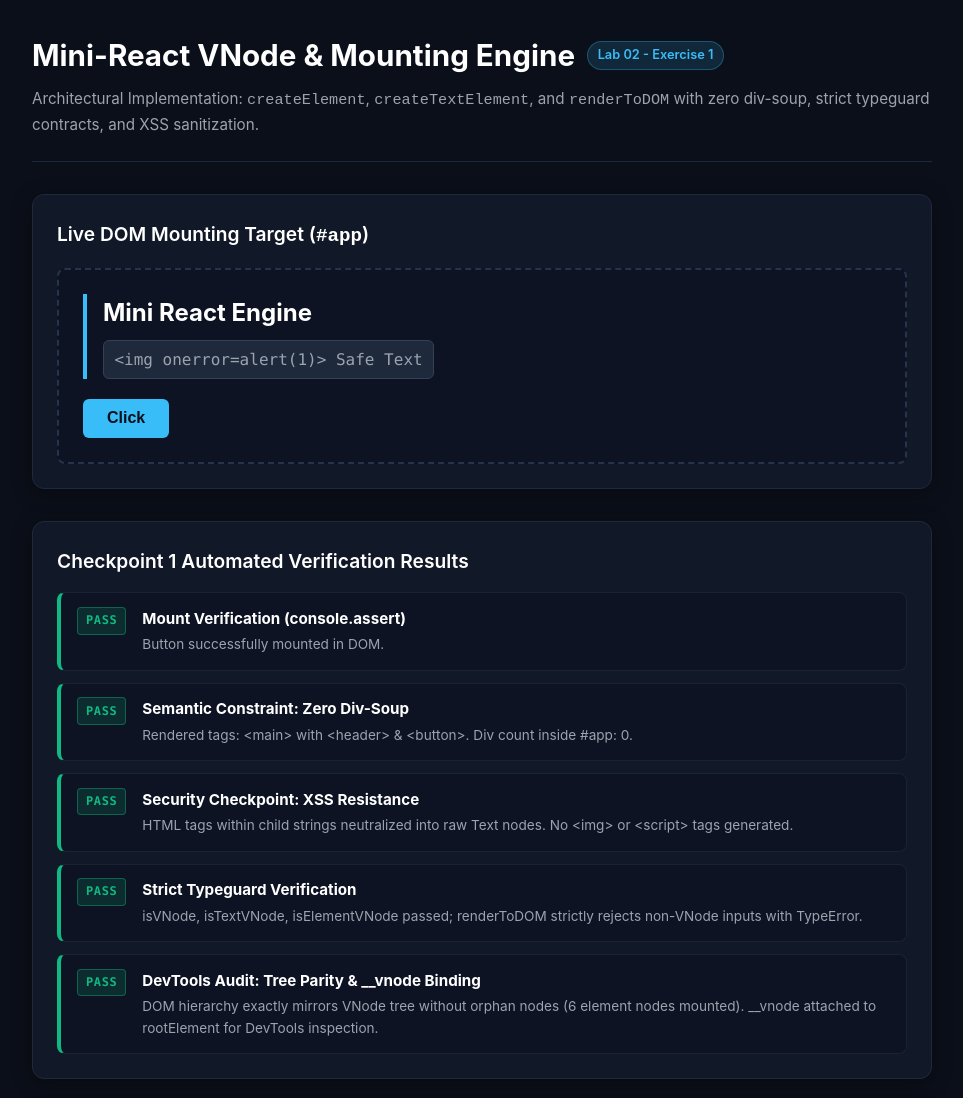
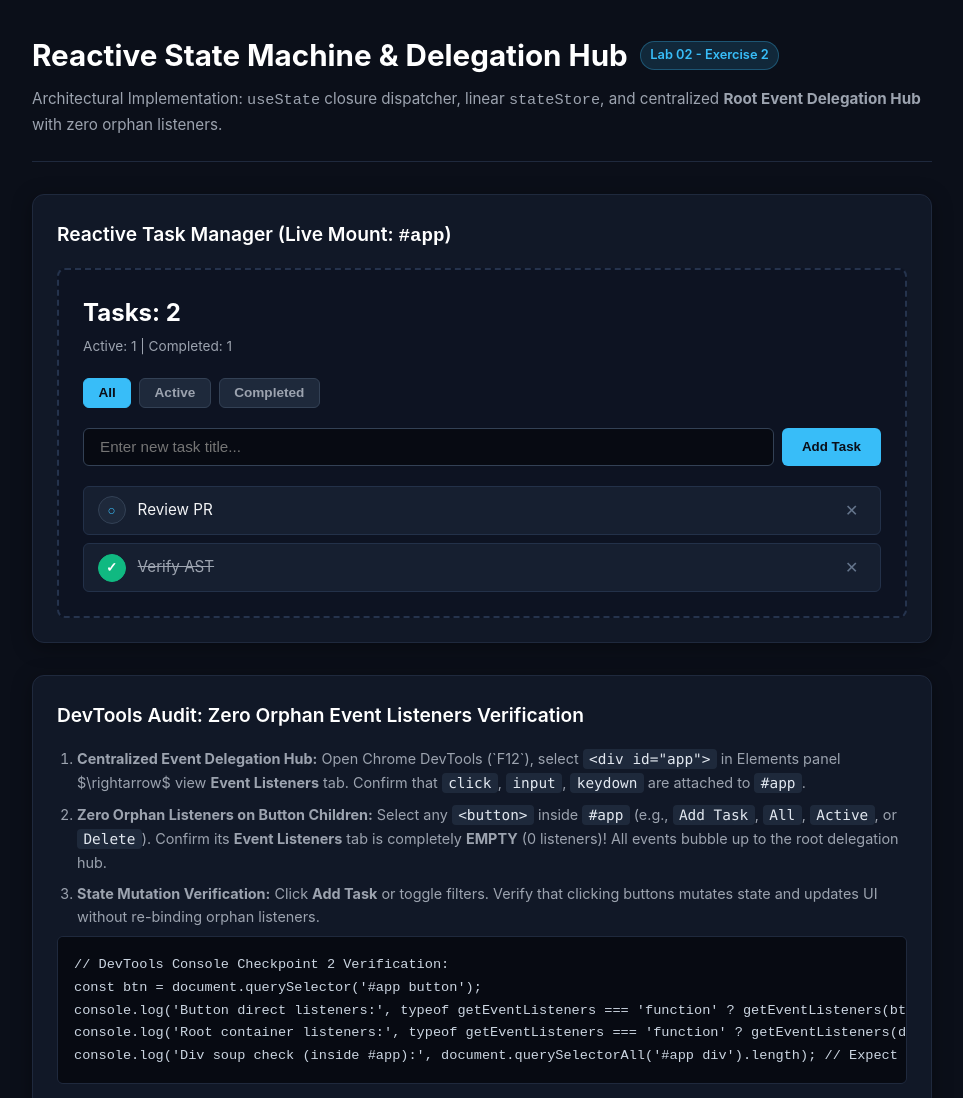
Before and after one commit to tranhuuthang224/24521614_TranHuuThang_Lab02, a website with bundled scripts: page index.html in a window 1280 px wide. Shown: the top 1098 px of the page, without its empty margins (158-1121 px from the left). Built offline with nearby package versions, Linux system fonts and the light colour scheme.

Commit message:
feat(ui): assemble reactive todo application

```diff
--- /dev/null
+++ b/checkpoint2-verify.js
@@ -0,0 +1,81 @@
+/**
+ * Checkpoint 2 Verification & Live Audit Script
+ * Lab 02 - Exercise 2: Reactive State Machine & Delegation Hub
+ */
+
+import { useState, renderApp } from './reactive-engine.js';
+import { TaskApp } from './task-app.js';
+
+/**
+ * Slide 21 Exact Checkpoint Verification Component
+ */
+export function Checkpoint2SimpleApp() {
+  const [tasks, setTasks] = useState(['Review PR', 'Verify AST']);
+  const [filter, setFilter] = useState('ALL');
+
+  return {
+    type: 'main',
+    props: {
+      className: 'app-container',
+      children: [
+        {
+          type: 'header',
+          props: {
+            children: [
+              {
+                type: 'h2',
+                props: {
+                  children: [
+                    {
+                      type: 'TEXT_ELEMENT',
+                      props: { nodeValue: `Tasks: ${tasks.length}`, children: [] }
+                    }
+                  ]
+                }
+              }
+            ]
+          }
+        },
+        {
+          type: 'button',
+          props: {
+            id: 'checkpoint-add-btn',
+            onClick: () => setTasks([...tasks, `Task ${Date.now()}`]),
+            children: [
+              {
+                type: 'TEXT_ELEMENT',
+                props: { nodeValue: 'Add Task', children: [] }
+              }
+            ]
+          }
+        }
+      ]
+    }
+  };
+}
+
+/**
+ * Mount the full Reactive Task Manager to #app
+ */
+export function initApp() {
+  const root = document.getElementById('app');
+  if (!root) {
+    console.error('[initApp] Mounting target #app not found');
+    return;
+  }
+
+  // Mount via reactive-engine renderApp
+  renderApp(TaskApp, root);
+
+  console.log('%c[Exercise 2: Reactive State Machine Mounted]', 'color: #38bdf8; font-weight: bold;');
+  console.log('Centralized root event delegation active on #app.');
+  console.log('Button children have 0 direct event listeners (inspect via getEventListeners(btn)).');
+}
+
+if (typeof document !== 'undefined') {
+  if (document.readyState === 'loading') {
+    document.addEventListener('DOMContentLoaded', initApp);
+  } else {
+    initApp();
+  }
+}
--- a/index.html
+++ b/index.html
@@ -3,7 +3,7 @@
 <head>
   <meta charset="UTF-8">
   <meta name="viewport" content="width=device-width, initial-scale=1.0">
-  <title>Lab 02 - Exercise 1: Mini-React VNode & Mounting Engine</title>
+  <title>Lab 02 - Exercise 2: Reactive State Machine & Delegation Hub</title>
   <style>
     :root {
       --bg-color: #0b0f19;
@@ -15,8 +15,7 @@
       --accent-hover: #0284c7;
       --pass-color: #10b981;
       --pass-bg: rgba(16, 185, 129, 0.15);
-      --fail-color: #ef4444;
-      --fail-bg: rgba(239, 68, 68, 0.15);
+      --danger-color: #ef4444;
       --font-mono: ui-monospace, SFMono-Regular, Menlo, Monaco, Consolas, monospace;
       --font-sans: -apple-system, BlinkMacSystemFont, "Segoe UI", Roboto, Helvetica, Arial, sans-serif;
     }
@@ -47,7 +46,6 @@
       gap: 2rem;
     }
 
-    /* Page Header */
     .lab-header {
       border-bottom: 1px solid var(--card-border);
       padding-bottom: 1.5rem;
@@ -60,6 +58,7 @@
       display: flex;
       align-items: center;
       gap: 0.75rem;
+      flex-wrap: wrap;
     }
 
     .lab-header .badge {
@@ -78,7 +77,6 @@
       font-size: 0.95rem;
     }
 
-    /* Section Cards */
     .card {
       background: var(--card-bg);
       border: 1px solid var(--card-border);
@@ -97,123 +95,168 @@
       align-items: center;
     }
 
-    /* Live Mini-React Mount Area (#app) */
+    /* Mount container */
     #app {
       background: #0d1322;
       border: 2px dashed #25334d;
       border-radius: 8px;
       padding: 1.5rem;
-      min-height: 140px;
+      min-height: 200px;
     }
 
-    /* Semantic Styles produced by Mini-React VNode Tree */
-    #app main#root-view {
+    /* Reactive Task Manager Styles (Zero Div-Soup) */
+    main.app-container {
       display: flex;
       flex-direction: column;
       gap: 1.25rem;
     }
 
-    #app header.hero {
-      border-left: 4px solid var(--accent-color);
-      padding-left: 1rem;
-    }
-
-    #app header.hero h1 {
+    .task-header h2 {
       font-size: 1.5rem;
       color: #ffffff;
     }
 
-    #app header.hero p {
+    .task-header .subtitle {
       color: var(--text-muted);
-      font-family: var(--font-mono);
-      background: #1e293b;
-      padding: 0.35rem 0.65rem;
-      border-radius: 6px;
-      display: inline-block;
-      margin-top: 0.5rem;
-      border: 1px solid #334155;
+      font-size: 0.85rem;
+      margin-top: 0.25rem;
     }
 
-    #app button {
+    /* Filter Bar */
+    .filter-bar {
+      display: flex;
+      gap: 0.5rem;
+    }
+
+    .filter-btn {
+      background: #1e293b;
+      border: 1px solid #334155;
+      color: var(--text-muted);
+      padding: 0.4rem 0.9rem;
+      border-radius: 6px;
+      cursor: pointer;
+      font-weight: 600;
+      font-size: 0.85rem;
+      transition: all 0.2s;
+    }
+
+    .filter-btn:hover {
+      background: #334155;
+      color: #ffffff;
+    }
+
+    .filter-btn.active {
+      background: var(--accent-color);
+      color: #0b0f19;
+      border-color: var(--accent-color);
+    }
+
+    /* Task Input Bar */
+    .task-input-bar {
+      display: flex;
+      gap: 0.5rem;
+    }
+
+    .task-input-bar input {
+      flex: 1;
+      background: #070a12;
+      border: 1px solid #334155;
+      border-radius: 6px;
+      padding: 0.6rem 1rem;
+      color: #ffffff;
+      font-size: 0.95rem;
+      outline: none;
+    }
+
+    .task-input-bar input:focus {
+      border-color: var(--accent-color);
+    }
+
+    .primary-btn {
       background: var(--accent-color);
       color: #0b0f19;
       font-weight: 700;
-      font-size: 1rem;
       border: none;
       border-radius: 6px;
-      padding: 0.65rem 1.5rem;
+      padding: 0.6rem 1.25rem;
       cursor: pointer;
-      align-self: flex-start;
-      transition: all 0.2s ease;
+      transition: background 0.2s;
     }
 
-    #app button:hover {
+    .primary-btn:hover {
       background: var(--accent-hover);
-      transform: translateY(-1px);
     }
 
-    #app button:active {
-      transform: translateY(0);
-    }
-
-    /* Audit Results List */
-    .audit-list {
+    /* Task List */
+    .task-list {
       list-style: none;
       display: flex;
       flex-direction: column;
-      gap: 0.75rem;
+      gap: 0.5rem;
     }
 
-    .audit-item {
+    .task-item {
+      background: #161f30;
+      border: 1px solid #233149;
+      border-radius: 6px;
+      padding: 0.6rem 0.85rem;
       display: flex;
-      align-items: flex-start;
-      gap: 1rem;
-      padding: 0.85rem 1rem;
-      background: #0d1322;
-      border-radius: 8px;
-      border: 1px solid #1a2234;
+      align-items: center;
+      gap: 0.75rem;
+      transition: all 0.2s;
     }
 
-    .audit-item.pass {
-      border-left: 4px solid var(--pass-color);
+    .task-item.completed .task-title {
+      text-decoration: line-through;
+      color: var(--text-muted);
     }
 
-    .audit-item.fail {
-      border-left: 4px solid var(--fail-color);
+    .toggle-btn {
+      background: #1e293b;
+      border: 1px solid #334155;
+      color: var(--accent-color);
+      width: 28px;
+      height: 28px;
+      border-radius: 50%;
+      cursor: pointer;
+      display: flex;
+      align-items: center;
+      justify-content: center;
+      font-weight: bold;
     }
 
-    .status-badge {
-      font-size: 0.75rem;
-      font-weight: 700;
-      font-family: var(--font-mono);
-      padding: 0.2rem 0.5rem;
-      border-radius: 4px;
-      text-transform: uppercase;
-      letter-spacing: 0.05em;
+    .task-item.completed .toggle-btn {
+      background: var(--pass-color);
+      color: #ffffff;
+      border-color: var(--pass-color);
     }
 
-    .status-badge.pass {
-      background: var(--pass-bg);
-      color: var(--pass-color);
-      border: 1px solid rgba(16, 185, 129, 0.4);
-    }
-
-    .status-badge.fail {
-      background: var(--fail-bg);
-      color: var(--fail-color);
-      border: 1px solid rgba(239, 68, 68, 0.4);
-    }
-
-    .audit-item strong {
-      display: block;
-      color: #ffffff;
+    .task-title {
+      flex: 1;
       font-size: 0.95rem;
     }
 
-    .audit-item p {
+    .delete-btn {
+      background: transparent;
+      border: none;
+      color: #64748b;
+      cursor: pointer;
+      font-size: 1rem;
+      padding: 0.2rem 0.5rem;
+      border-radius: 4px;
+      transition: color 0.2s;
+    }
+
+    .delete-btn:hover {
+      color: var(--danger-color);
+    }
+
+    .empty-msg {
       color: var(--text-muted);
-      font-size: 0.85rem;
-      margin-top: 0.2rem;
+      font-size: 0.9rem;
+      font-style: italic;
+      padding: 1rem 0;
+      text-align: center;
     }
 
     /* DevTools Audit Guide */
@@ -245,82 +288,52 @@
       border-radius: 4px;
       color: #e2e8f0;
     }
-
-    #event-feedback {
-      display: inline-block;
-      margin-top: 0.75rem;
-      font-size: 0.85rem;
-      padding: 0.4rem 0.8rem;
-    }
   </style>
 </head>
 <body>
   <div class="container">
-    <!-- Header -->
     <header class="lab-header">
       <h1>
-        Mini-React VNode & Mounting Engine
-        <span class="badge">Lab 02 - Exercise 1</span>
+        Reactive State Machine & Delegation Hub
+        <span class="badge">Lab 02 - Exercise 2</span>
       </h1>
       <p>
-        Architectural Implementation: <code>createElement</code>, <code>createTextElement</code>, and <code>renderToDOM</code> with zero div-soup, strict typeguard contracts, and XSS sanitization.
+        Architectural Implementation: <code>useState</code> closure dispatcher, linear <code>stateStore</code>, and centralized <strong>Root Event Delegation Hub</strong> with zero orphan listeners.
       </p>
     </header>
 
-    <!-- Live Mounted DOM Tree (Exercise 1 Target) -->
+    <!-- Mounting Target -->
     <section class="card">
       <div class="card-title">
-        <span>Live DOM Mounting Target (<code>#app</code>)</span>
-        <span id="event-feedback" class="status-badge pass" style="display: none;">Ready</span>
+        <span>Reactive Task Manager (Live Mount: <code>#app</code>)</span>
       </div>
-      <!-- Mount container specified by Lab Checkpoint -->
       <div id="app"></div>
     </section>
 
-    <!-- Verification Audit Results -->
-    <section class="card">
-      <div class="card-title">
-        <span>Checkpoint 1 Automated Verification Results</span>
-      </div>
-      <ul id="audit-results" class="audit-list">
-        <li class="audit-item">
-          <span class="status-badge">...</span>
-          <div>
-            <strong>Initializing Test Suite...</strong>
-            <p>Running in-browser verification assertions...</p>
-          </div>
-        </li>
-      </ul>
-    </section>
-
-    <!-- Chrome DevTools Inspection Guide -->
+    <!-- DevTools Audit Guide for Checkpoint 2 -->
     <section class="card devtools-guide">
       <div class="card-title">
-        <span>Live DevTools Elements Panel Audit Guide</span>
+        <span>DevTools Audit: Zero Orphan Event Listeners Verification</span>
       </div>
       <ol class="step-list">
         <li>
-          <strong>Inspect Elements Tree:</strong> Press <code>F12</code> or <code>Ctrl+Shift+I</code> to open Chrome DevTools. Expand <code>&lt;div id="app"&gt;</code> and confirm the mounted child is <code>&lt;main id="root-view" role="main"&gt;</code> without any unwanted wrapper divs.
+          <strong>Centralized Event Delegation Hub:</strong> Open Chrome DevTools (`F12`), select <code>&lt;div id="app"&gt;</code> in Elements panel $\rightarrow$ view <strong>Event Listeners</strong> tab. Confirm that <code>click</code>, <code>input</code>, <code>keydown</code> are attached to <code>#app</code>.
         </li>
         <li>
-          <strong>Zero Div-Soup Verification:</strong> Check that all nodes are semantic elements: <code>&lt;main&gt;</code>, <code>&lt;header&gt;</code>, <code>&lt;h1&gt;</code>, <code>&lt;p&gt;</code>, <code>&lt;button&gt;</code>.
+          <strong>Zero Orphan Listeners on Button Children:</strong> Select any <code>&lt;button&gt;</code> inside <code>#app</code> (e.g., <code>Add Task</code>, <code>All</code>, <code>Active</code>, or <code>Delete</code>). Confirm its <strong>Event Listeners</strong> tab is completely <strong>EMPTY</strong> (0 listeners)! All events bubble up to the root delegation hub.
         </li>
         <li>
-          <strong>XSS Resistance Checkpoint:</strong> Verify that <code>&lt;p&gt;</code> contains the raw text <code>&lt;img onerror=alert(1)&gt; Safe Text</code> as a harmless text node instead of an active <code>&lt;img&gt;</code> element.
-        </li>
-        <li>
-          <strong>VNode Memory Parity:</strong> In the DevTools Console, inspect <code>document.getElementById('root-view').__vnode</code> to view the underlying in-memory VNode POJO representation.
+          <strong>State Mutation Verification:</strong> Click <strong>Add Task</strong> or toggle filters. Verify that clicking buttons mutates state and updates UI without re-binding orphan listeners.
         </li>
       </ol>
-      <pre><code>// DevTools Console Quick Verification:
-const mainEl = document.getElementById('root-view');
-console.log('DOM node matches VNode:', mainEl.__vnode.type === 'main');
-console.log('Divs inside app:', document.querySelectorAll('#app div').length); // Expect 0
-console.log('Images inside app:', document.querySelectorAll('#app img').length); // Expect 0</code></pre>
+      <pre><code>// DevTools Console Checkpoint 2 Verification:
+const btn = document.querySelector('#app button');
+console.log('Button direct listeners:', typeof getEventListeners === 'function' ? getEventListeners(btn) : 'Inspect in Elements panel');
+console.log('Root container listeners:', typeof getEventListeners === 'function' ? getEventListeners(document.getElementById('app')) : 'Delegation active');
+console.log('Div soup check (inside #app):', document.querySelectorAll('#app div').length); // Expect 0</code></pre>
     </section>
   </div>
 
-  <!-- Run verification test suite via ES Module -->
-  <script type="module" src="./test-runner.js"></script>
+  <script type="module" src="./checkpoint2-verify.js"></script>
 </body>
 </html>
--- a/package.json
+++ b/package.json
@@ -5,7 +5,7 @@
   "type": "module",
   "main": "mini-react.js",
   "scripts": {
-    "test": "node --test test.js",
+    "test": "node --test test.js test-exercise2.js",
     "start": "npx serve ."
   },
   "keywords": [
--- /dev/null
+++ b/task-app.js
@@ -0,0 +1,195 @@
+/**
+ * Reactive Task Manager Component with Dynamic Filter Toggles
+ * Lab 02 - Exercise 2: Reactive State Machine & Delegation Hub
+ *
+ * Strict Constraints: Zero div-soup, root event delegation, unidirectional data flow.
+ */
+
+import { createElement } from './mini-react.js';
+import { useState } from './reactive-engine.js';
+
+/**
+ * Filter Constants
+ */
+export const FILTERS = {
+  ALL: 'ALL',
+  ACTIVE: 'ACTIVE',
+  COMPLETED: 'COMPLETED'
+};
+
+/**
+ * Normalizes task items into consistent state objects.
+ */
+function normalizeTask(task, index) {
+  if (typeof task === 'string') {
+    return {
+      id: `task-${index}-${task.replace(/\s+/g, '-').toLowerCase()}`,
+      text: task,
+      completed: false
+    };
+  }
+  return task;
+}
+
+/**
+ * Reactive Task Manager Component (Slide 21 Checkpoint & Application)
+ */
+export function TaskApp() {
+  // State 1: Task Items list (Initial tasks matching Slide 21)
+  const [tasks, setTasks] = useState([
+    { id: 'task-1', text: 'Review PR', completed: false },
+    { id: 'task-2', text: 'Verify AST', completed: true }
+  ]);
+
+  // State 2: Dynamic Filter Toggle ('ALL' | 'ACTIVE' | 'COMPLETED')
+  const [filter, setFilter] = useState(FILTERS.ALL);
+
+  // State 3: Controlled input buffer
+  const [draftText, setDraftText] = useState('');
+
+  // Normalize tasks to ensure object structure
+  const normalizedTasks = tasks.map(normalizeTask);
+
+  // Derived State: Filtered tasks
+  const visibleTasks = normalizedTasks.filter((t) => {
+    if (filter === FILTERS.ACTIVE) return !t.completed;
+    if (filter === FILTERS.COMPLETED) return t.completed;
+    return true;
+  });
+
+  // Action handlers
+  const handleAddTask = () => {
+    const title = draftText.trim() || `Task ${Date.now().toString().slice(-4)}`;
+    const newTask = {
+      id: `task-${Date.now()}`,
+      text: title,
+      completed: false
+    };
+    setTasks([...normalizedTasks, newTask]);
+    setDraftText('');
+  };
+
+  const handleToggleTask = (taskId) => {
+    setTasks(
+      normalizedTasks.map((t) =>
+        t.id === taskId ? { ...t, completed: !t.completed } : t
+      )
+    );
+  };
+
+  const handleDeleteTask = (taskId) => {
+    setTasks(normalizedTasks.filter((t) => t.id !== taskId));
+  };
+
+  // Construct Semantic VNode Tree (Zero Div-Soup)
+  return createElement(
+    'main',
+    { className: 'app-container', role: 'main', id: 'task-manager' },
+
+    // Header section
+    createElement(
+      'header',
+      { className: 'task-header' },
+      createElement('h2', null, `Tasks: ${normalizedTasks.length}`),
+      createElement(
+        'p',
+        { className: 'subtitle' },
+        `Active: ${normalizedTasks.filter((t) => !t.completed).length} | Completed: ${
+          normalizedTasks.filter((t) => t.completed).length
+        }`
+      )
+    ),
+
+    // Filter controls section
+    createElement(
+      'section',
+      { className: 'filter-bar', 'aria-label': 'Filter tasks' },
+      createElement(
+        'button',
+        {
+          className: filter === FILTERS.ALL ? 'filter-btn active' : 'filter-btn',
+          onClick: () => setFilter(FILTERS.ALL)
+        },
+        'All'
+      ),
+      createElement(
+        'button',
+        {
+          className: filter === FILTERS.ACTIVE ? 'filter-btn active' : 'filter-btn',
+          onClick: () => setFilter(FILTERS.ACTIVE)
+        },
+        'Active'
+      ),
+      createElement(
+        'button',
+        {
+          className: filter === FILTERS.COMPLETED ? 'filter-btn active' : 'filter-btn',
+          onClick: () => setFilter(FILTERS.COMPLETED)
+        },
+        'Completed'
+      )
+    ),
+
+    // Task Creation Form Section
+    createElement(
+      'section',
+      { className: 'task-input-bar' },
+      createElement('input', {
+        type: 'text',
+        placeholder: 'Enter new task title...',
+        value: draftText,
+        onInput: (e) => setDraftText(e.target.value),
+        onKeydown: (e) => {
+          if (e.key === 'Enter') handleAddTask();
+        }
+      }),
+      createElement(
+        'button',
+        {
+          id: 'add-task-btn',
+          className: 'primary-btn',
+          onClick: handleAddTask
+        },
+        'Add Task'
+      )
+    ),
+
+    // Task List Section
+    createElement(
+      'section',
+      { className: 'task-list-section' },
+      visibleTasks.length === 0
+        ? createElement('p', { className: 'empty-msg' }, 'No tasks in this view.')
+        : createElement(
+            'ul',
+            { className: 'task-list' },
+            ...visibleTasks.map((t) =>
+              createElement(
+                'li',
+                {
+                  key: t.id,
+                  className: t.completed ? 'task-item completed' : 'task-item'
+                },
+                createElement(
+                  'button',
+                  {
+                    className: 'toggle-btn',
+                    onClick: () => handleToggleTask(t.id)
+                  },
+                  t.completed ? '✓' : '○'
+                ),
+                createElement('span', { className: 'task-title' }, t.text),
+                createElement(
+                  'button',
+                  {
+                    className: 'delete-btn',
+                    onClick: () => handleDeleteTask(t.id)
+                  },
+                  '✕'
+                )
+              )
+            )
+          )
+    )
+  );
+}
```
Also changed, not shown: TASK_DECOMPOSITION.md (+5 -6 lines), test-exercise2.js (+23 -0 lines).
